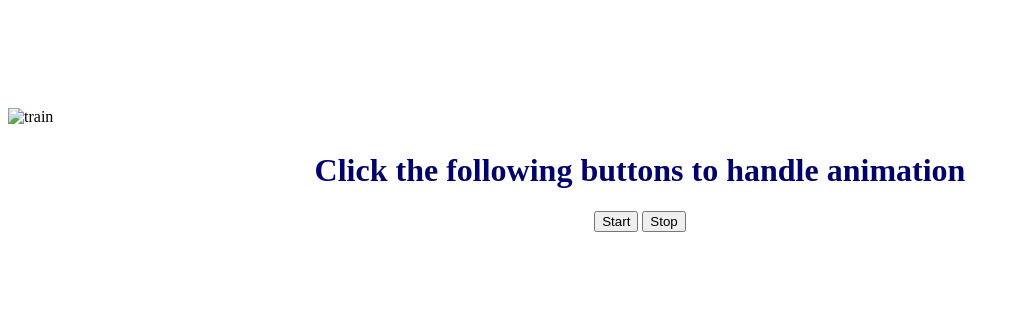
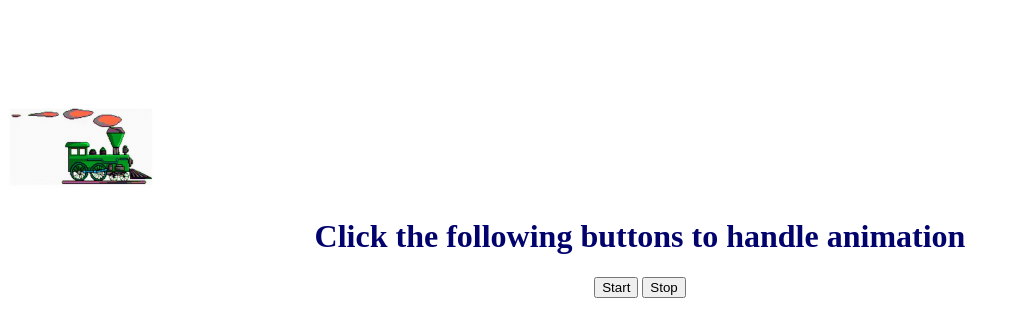
Before and after one commit to srujanapple/MERN_FULL_STACK_BS, a plain HTML site: page task7JS.html in a window 1280 px wide. Shown: the whole page, without its empty margins (0-1020 px from the left). Drawn offline with Linux system fonts and the light colour scheme.

Commit message:
Update task7JS.html

```diff
--- a/task7JS.html
+++ b/task7JS.html
@@ -42,7 +42,7 @@
 </head>
 
 <body>
-    <img id="train" src="img/Screenshot 2023-09-27 191752.png" alt="train" height="80px">
+    <img id="train" src="train.png" alt="train" height="80px">
     <div style="width: 100%;height: 5px;"></div>
     <h1>Click the following buttons to handle animation</h1>
     <div>
```
